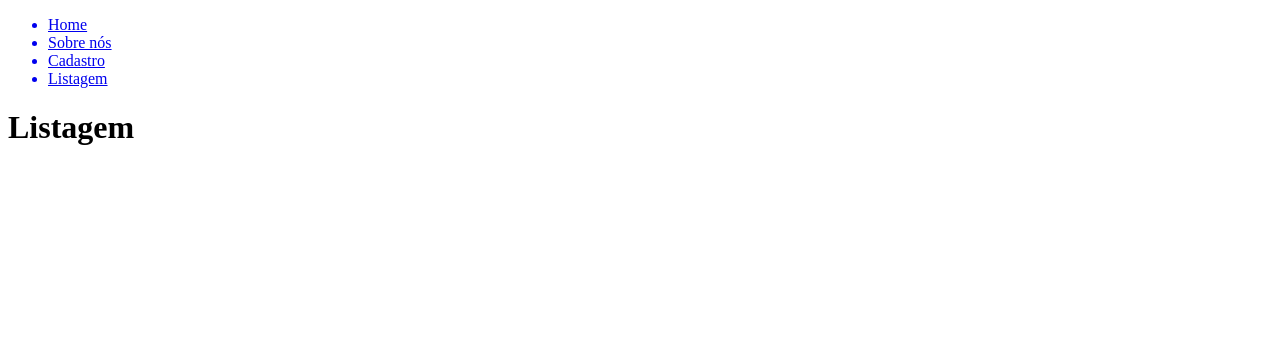
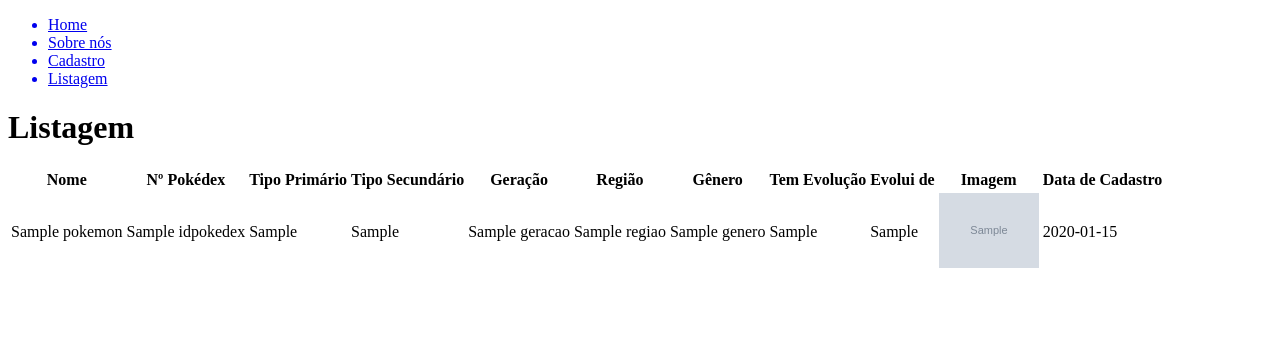
Before and after one commit to manuzickuhr/trabalhoprog, a Flask app: template templates/listagem.html in a window 1280 px wide. Shown: the top 348 px of the page. Run offline with Flask 3, Linux system fonts and the light colour scheme; the template is opened without the code that fills it: most values are stand-ins (such as "Sample title", 1, 10 or a date in 2020); grey boxes marked "Sample" are stand-in pictures; parts of the project's set-up code (start-up, migrations or seed data) failed here and were passed over.

Commit message:
Cadastro e listagem funcionando

```diff
--- a/app.py
+++ b/app.py
@@ -11,8 +11,44 @@ def sobre():
 
 @app.route("/cadastro")
 def cadastro():
-    return render_template("cadastro.html")
+    with db_session:
+        pokemons = Pokemon.select()
+        return render_template('cadastro.html', pokemons=pokemons)
+
 
 @app.route("/listagem")
 def listagem():
-    return render_template("listagem.html")
+    with db_session:
+        pokemons = Pokemon.select()
+        return render_template("listagem.html", pokemons=pokemons)
+
+@app.route("/adicionar_pokemon")
+def adicionar_pokemon():
+    nome = request.args.get("nome")
+    idpokedex = request.args.get("idpokedex")
+    tipo_primario = request.args.get("tipo_primario")
+    tipo_secundario = request.args.get("tipo_secundario")
+    geracao = request.args.get("geracao")
+    regiao = request.args.get("regiao")
+    genero = request.args.get("genero")
+    tem_evolucao = request.args.get("tem_evolucao")
+    evolui_de = request.args.get("evolui_de")
+    imagem = request.args.get("imagem")
+
+    with db_session:
+        p = Pokemon(
+            nome=nome,
+            idpokedex=int(idpokedex) if idpokedex else None,
+            tipo_primario=tipo_primario,
+            tipo_secundario=tipo_secundario,
+            geracao=int(geracao) if geracao else None,
+            regiao=regiao,
+            genero=genero,
+            tem_evolucao=tem_evolucao,
+            evolui_de=int(evolui_de) if evolui_de else None,
+            imagem=imagem
+        )
+
+
+        commit()
+    return redirect("listagem")
--- a/model.py
+++ b/model.py
@@ -5,12 +5,11 @@ class Pokemon(db.Entity):
     idpokedex = Required(int)
     tipo_primario = Required(str)
     tipo_secundario = Optional(str)
-    geracao = Required(str)
+    geracao = Required(int)
     regiao = Required(str)
     genero = Required(str)
     tem_evolucao = Required(bool)
     evolui_de = Optional(int)
-    evolui_para = Optional(int)
     imagem = Required(str)
     data_cadastro = Required(datetime, default=datetime.now)
 
@@ -19,7 +18,7 @@ class Pokemon(db.Entity):
         evolui_para = self.evolui_para.nome if self.evolui_para else "Nenhuma"
         return (f"{self.nome} (ID: {self.idpokedex}) - Tipos: {self.tipo_primario}"
             f"{' / ' + self.tipo_secundario if self.tipo_secundario else ''} | "
-            f"Evolui de: {evolui_de} | Evolui para: {evolui_para}")
+            f"Evolui de: {evolui_de}")
 
     def json(self):
          return {
@@ -32,7 +31,6 @@ class Pokemon(db.Entity):
               "genero": self.genero,
               "tem_evolucao": self.tem_evolucao,
               "evolui_de": self.evolui_de,
-              "evolui_para": self.evolui_para,
               "imagem": self.imagem,
               "data_cadastro": self.data_cadastro.date().isoformat(),
          }
--- a/templates/listagem.html
+++ b/templates/listagem.html
@@ -23,6 +23,38 @@
 
         <h1>Listagem</h1>
 
+        <table>
+            <tr>
+                <th>Nome</th>
+                <th>Nº Pokédex</th>
+                <th>Tipo Primário</th>
+                <th>Tipo Secundário</th>
+                <th>Geração</th>
+                <th>Região</th>
+                <th>Gênero</th>
+                <th>Tem Evolução</th>
+                <th>Evolui de</th>
+                <th>Imagem</th>
+                <th>Data de Cadastro</th>
+            </tr>
+            {% for pokemon in pokemons %}
+            <tr>
+                <td>{{ pokemon.nome }}</td>
+                <td>{{ pokemon.idpokedex }}</td>
+                <td>{{ pokemon.tipo_primario }}</td>
+                <td>{{ pokemon.tipo_secundario }}</td>
+                <td>{{ pokemon.geracao }}</td>
+                <td>{{ pokemon.regiao }}</td>
+                <td>{{ pokemon.genero }}</td>
+                <td>{{ pokemon.tem_evolucao }}</td>
+                <td>{{ pokemon.evolui_de }}</td>
+                <td><img src="{{ pokemon.imagem }}" width="100"></td>
+                <td>{{ pokemon.data_cadastro.strftime("%Y-%m-%d") }}</td>
+            </tr>
+            {% endfor %}
+        </table>
+
+
     </main>
 
 </body>
```
Also changed, not shown: templates/cadastro.html (+10 -5 lines), pokemon.db.
